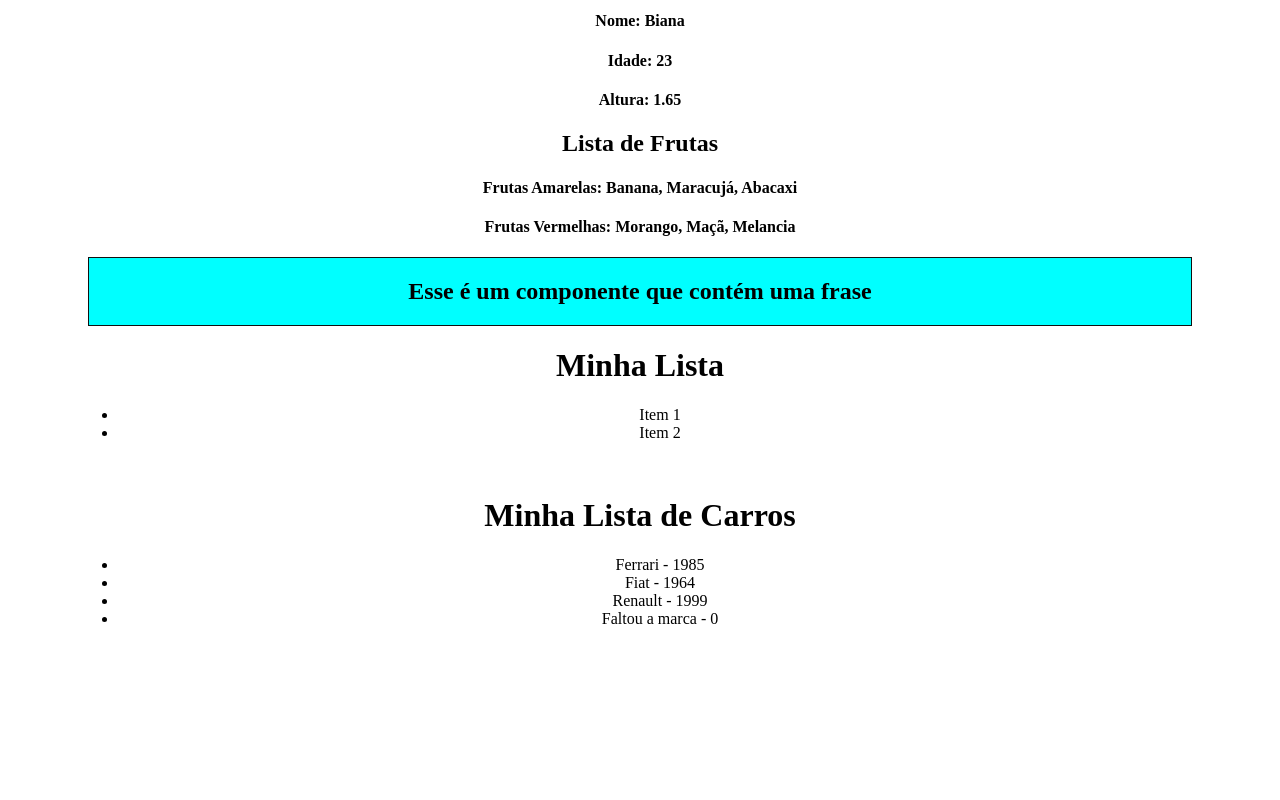
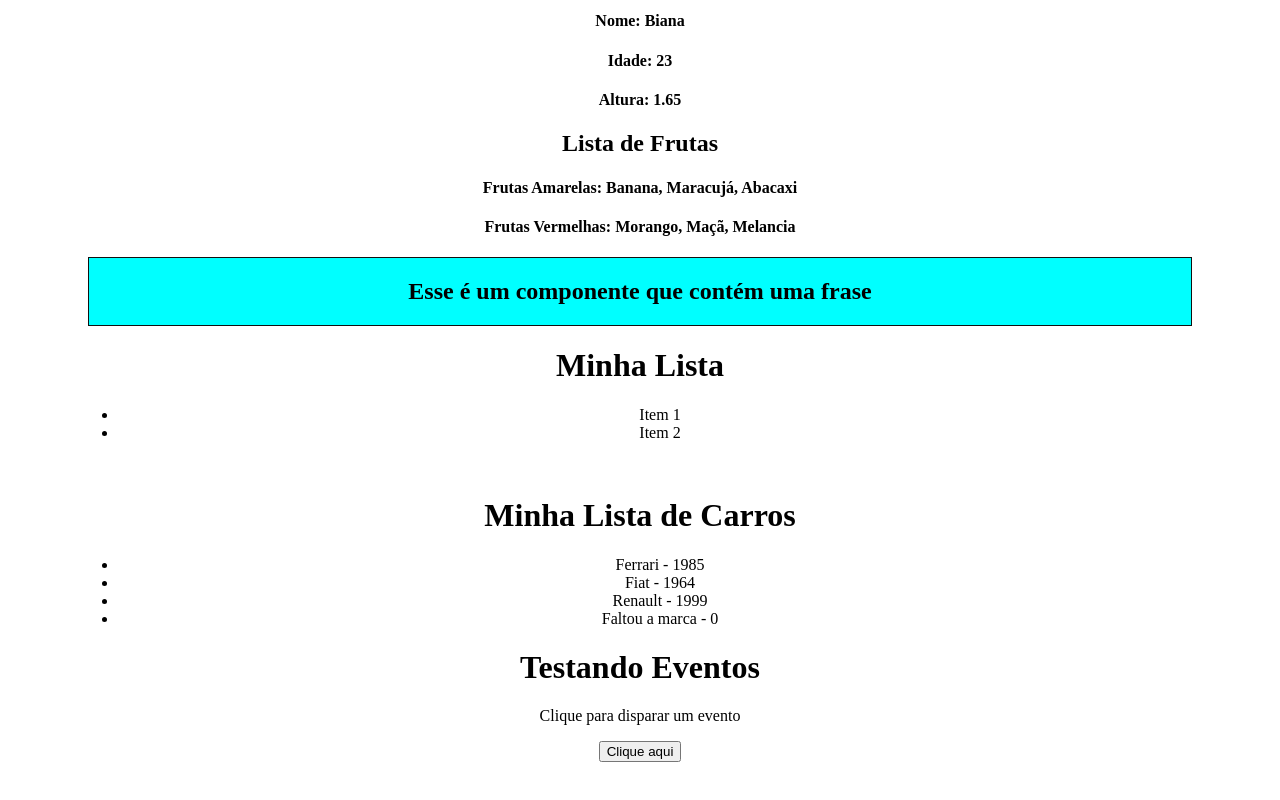
Before and after one commit to Daniel-Penelva/Aprendendo-React-com-JavaScript, a React (Create React App) app: page / in a window 1280 px wide. Shown: the part 919-1719 px from the top of the page. Before the commit the page ends 1621 px from the top, so only its background shows below. Built offline with nearby package versions, Linux system fonts and the light colour scheme.

Commit message:
Eventos no React (onClick e onSubmit)

```diff
--- a/src/App.js
+++ b/src/App.js
@@ -5,6 +5,7 @@
 import Fruta from "./components/Fruta";
 import Frase from "./components/Frase";
 import List from "./components/List";
+import Evento from "./components/Evento";
 
 function App() {
   const nome = "Daniel"
@@ -53,6 +54,9 @@
       <Frase/>
 
       <List/>
+
+      <h1>Testando Eventos </h1>
+      <Evento numero="1"/>
     </div>
   );
 }
--- /dev/null
+++ b/src/components/Evento.js
@@ -0,0 +1,20 @@
+
+function Evento({ numero }){
+
+    function meuEvento(){
+        console.log(`Fui Clicado ${numero}`)
+
+        // Lembrando que não é aspas simples e sim um template string ou template literal (Acento de crase). Essa
+        // funcionalidade permite interpolar variáveis e expressões. E para declarar a variável é necessário iniciar
+        // com um cifrão ($) seguido com abre e fecha chaves {}.
+    }
+
+    return(
+        <div>
+           <p> Clique para disparar um evento</p>
+           <button onClick={meuEvento}>Clique aqui</button>
+        </div>
+    )
+}
+
+export default Evento
```
Also changed, not shown: src/components/Forms.js (added, +25 -0 lines), 1 other file (tests, documents, lock files or other folders).
